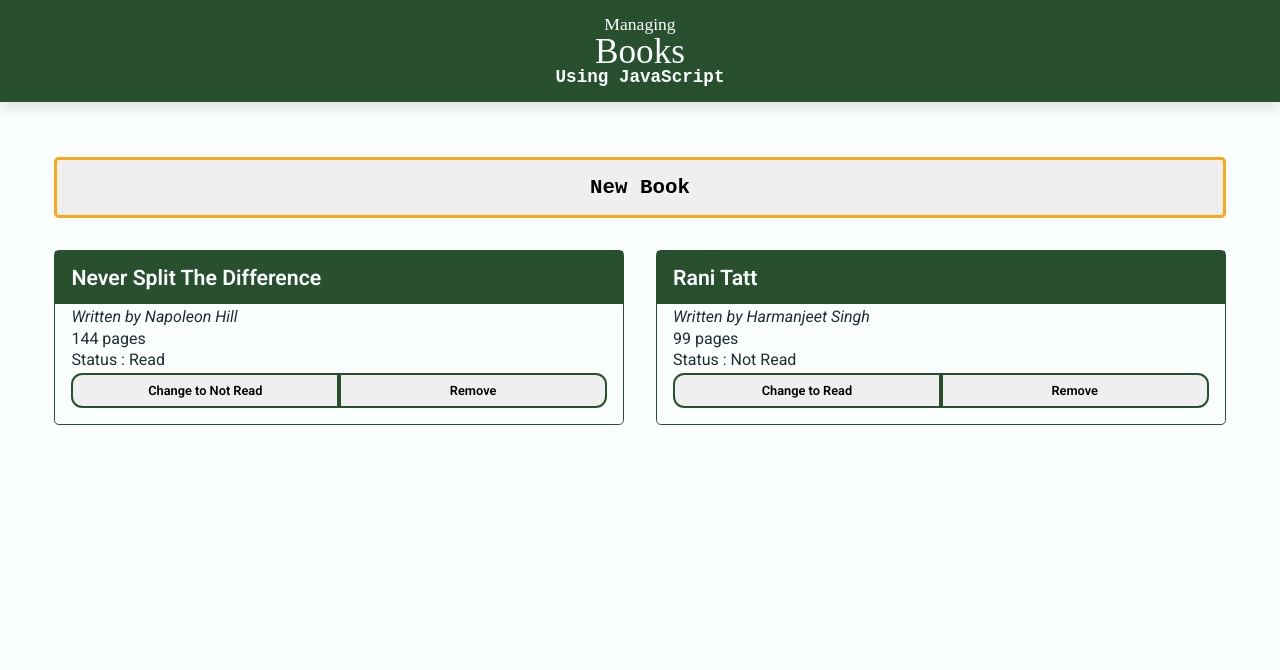
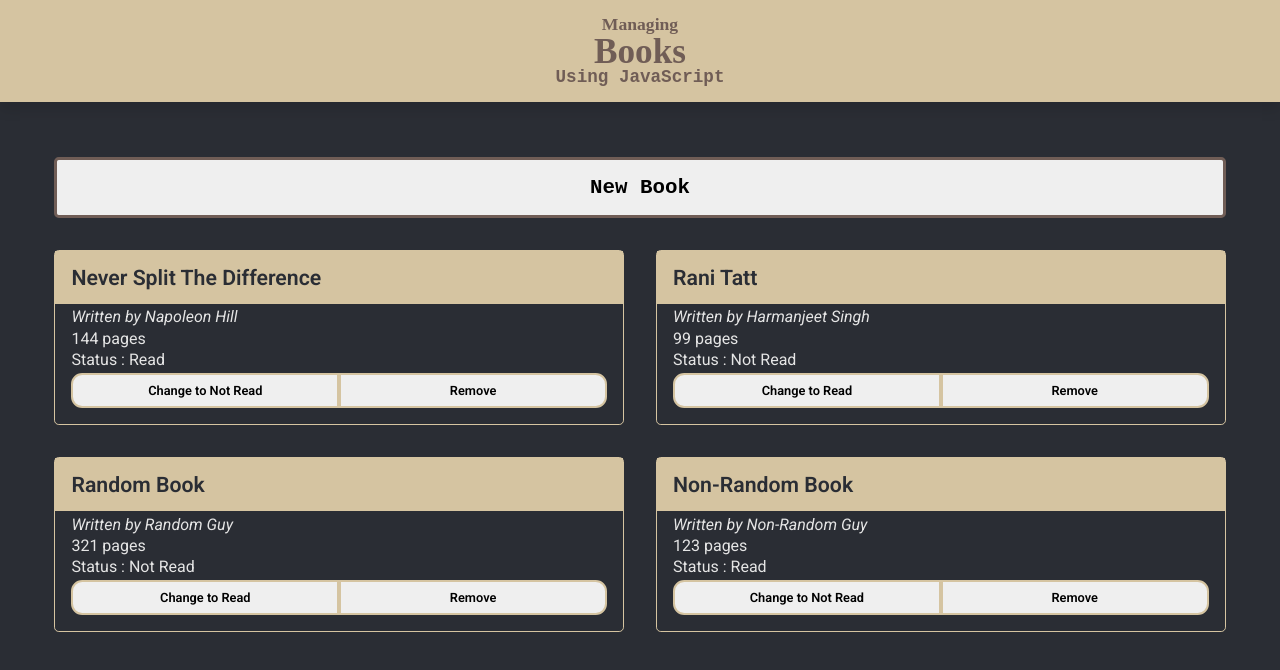
Before and after one commit to amrxt1/js-library, a plain HTML site: page index.html in a window 1280 px wide. Drawn offline with Linux system fonts and the light colour scheme.

Commit message:
Update color palette and add two books in javascript

```diff
--- a/script.js
+++ b/script.js
@@ -116,6 +116,8 @@ closeBtn.addEventListener("click", (e) => {
 
 myLibrary.push((new Book("Never Split The Difference", "Napoleon Hill", 144, true)));
 myLibrary.push((new Book("Rani Tatt", "Harmanjeet Singh", 99, false)));
+myLibrary.push((new Book("Random Book", "Random Guy", 321, false)));
+myLibrary.push((new Book("Non-Random Book", "Non-Random Guy", 123, true)));
 
 myLibrary.forEach( (book) => {
     addBookToDOM(book);
--- a/styles/styles.css
+++ b/styles/styles.css
@@ -1,11 +1,11 @@
 @import url('https://fonts.googleapis.com/css2?family=Roboto:ital,wght@0,100..900;1,100..900&display=swap');
 *{
     font-family: 'Roboto','Franklin Gothic Medium', 'Arial Narrow', Arial, sans-serif;
-    --primary: #FBFFFE;
-    --secondary: #28502E;
+    --primary: #2A2D34;
+    --secondary: #D5C4A1;
 
-    --accent: #FAA916;
-    --text: #1B2F33;
+    --accent: #705D56;
+    --text: #E5E5E5;
 }
 
 
@@ -20,17 +20,22 @@ header {
 
 .header-container{
     background-color: var(--secondary);
-    color: var(--primary);
+    color: var(--accent);
     text-align: center;
     padding:1rem 1.67rem;
+
 }
 
 .header-container h1{
     font-size: 2.2rem;
+    font-weight: 900;
+
 }
 
 .header-container h2{
     font-size: 1.1rem;
+    font-weight: 900;
+
 }
 
 .book{
@@ -152,12 +157,12 @@ dialog p{
 }
 
 .remove-btn:hover, .remove-btn:active, #closeBtn:hover, #closeBtn:active{
-    background-color: rgb(218, 179, 179);
+    background-color: rgb(194, 158, 158);
 }
 
 .mono{
     font-family: 'Courier New', Courier, monospace;
-    font-weight: 600;
+    font-weight: 900;
 }
 
 #books{
```
